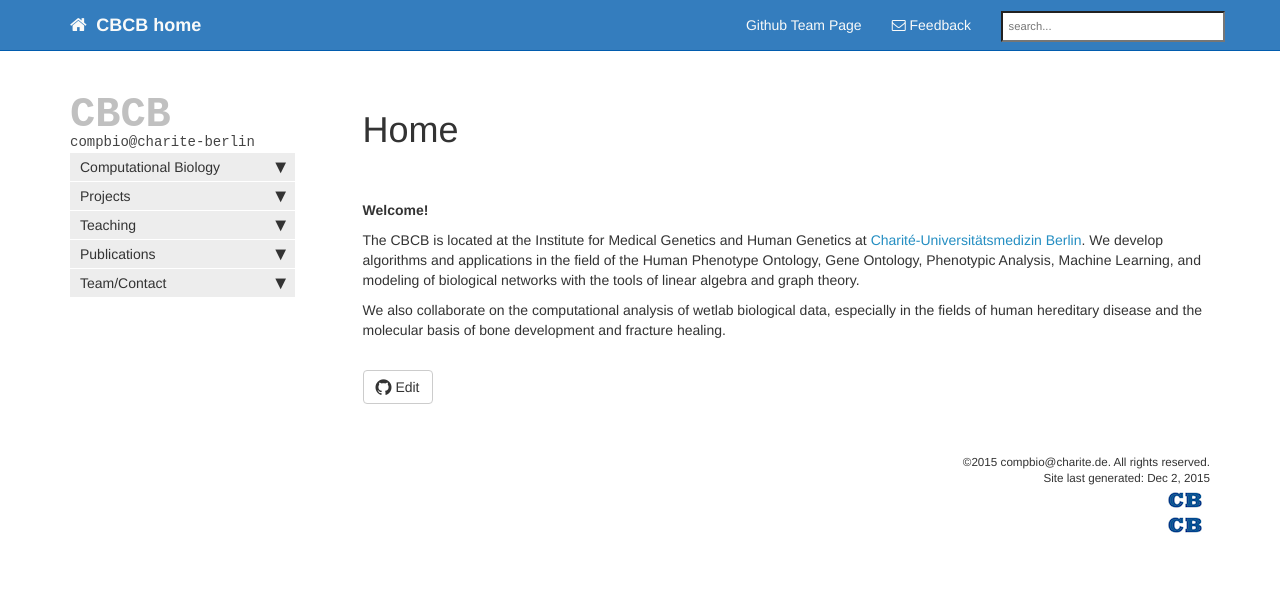
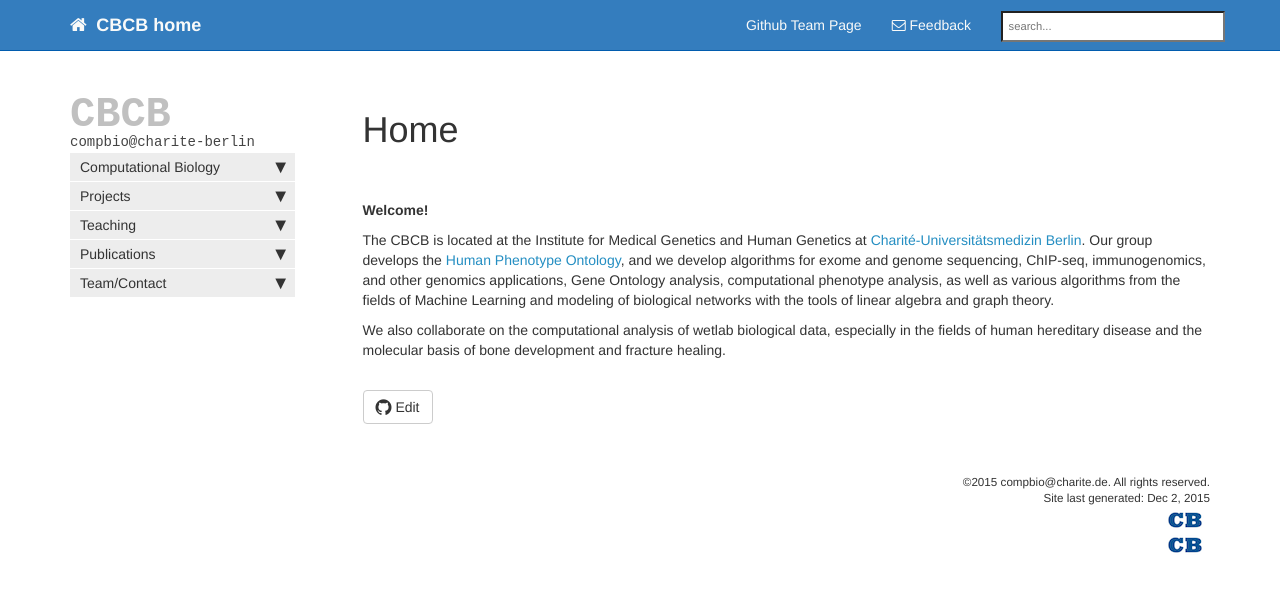
Before and after one commit to charite/charite.github.io, a Jekyll site: the page built from index.md, in a window 1280 px wide. Shown: the top 592 px of the page. Built offline with Jekyll 4.4.1, drawn with Linux system fonts in a browser that asks for light colours; nearby versions of some CDN libraries; library files that are not in the unit come from our copies; Markdown is read by kramdown in place of the engine named in the settings; comment, search, counter and statistics services are not loaded.

Commit message:
updating text

```diff
--- a/index.md
+++ b/index.md
@@ -10,9 +10,9 @@ published: true
 **Welcome!**
 
 The CBCB is located at the Institute for Medical Genetics and Human
-Genetics at <a href="http://www.charite.de" target="_new1">Charité-Universitätsmedizin Berlin</a>. We develop algorithms and
-applications in the field of the Human Phenotype Ontology, Gene Ontology, Phenotypic Analysis, Machine
-Learning, and modeling of biological networks with the tools of linear
+Genetics at <a href="http://www.charite.de" target="_new1">Charité-Universitätsmedizin Berlin</a>. Our group develops the <a href="http:///www.human-phenotype-ontology.org" target="_new2">Human Phenotype Ontology</a>, and we develop algorithms for exome and genome sequencing, ChIP-seq, immunogenomics, and other genomics applications, Gene Ontology analysis,
+computational phenotype analysis, as well as various algorithms from the fields of Machine
+Learning and modeling of biological networks with the tools of linear
 algebra and graph theory.
 
 We also collaborate on the computational analysis
```
